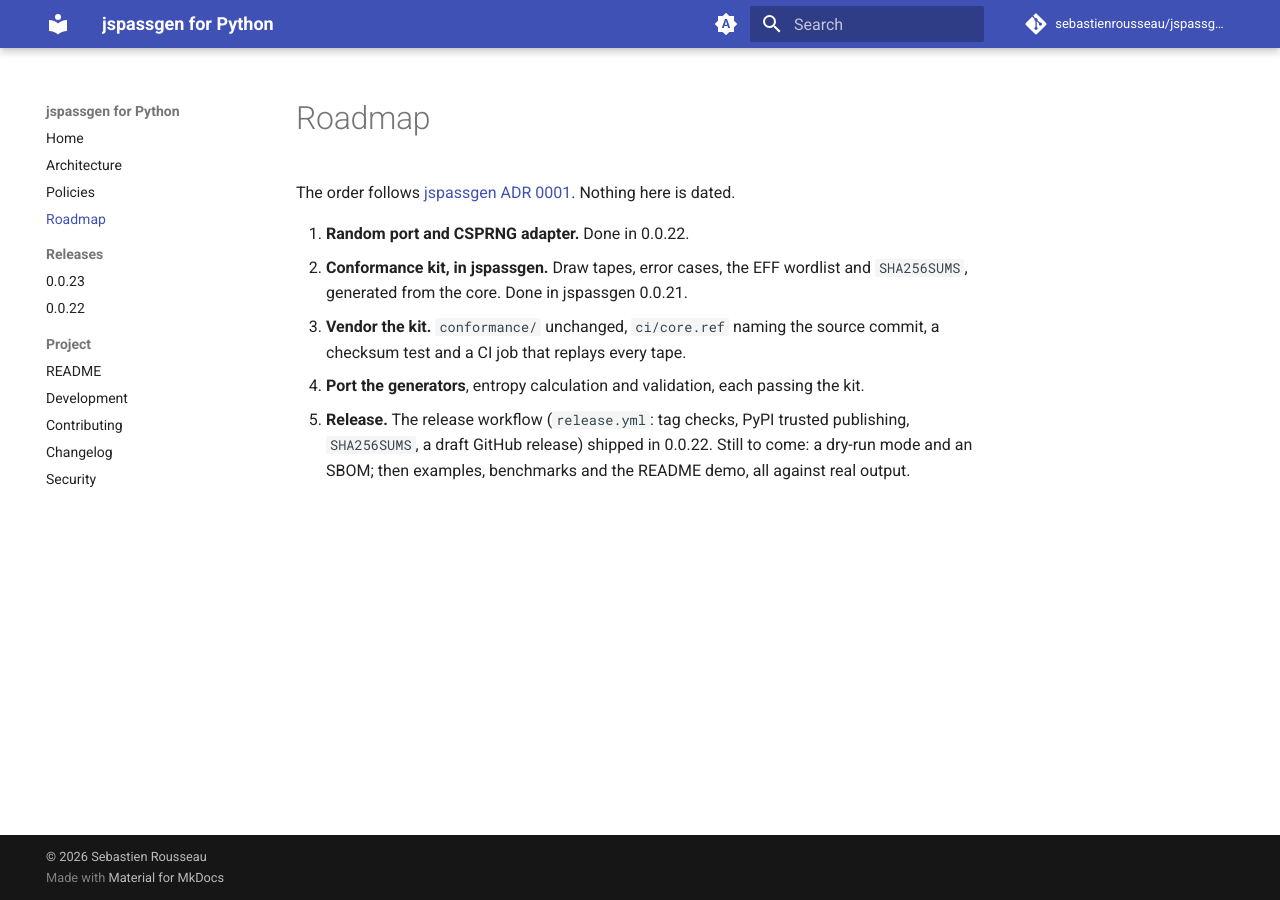
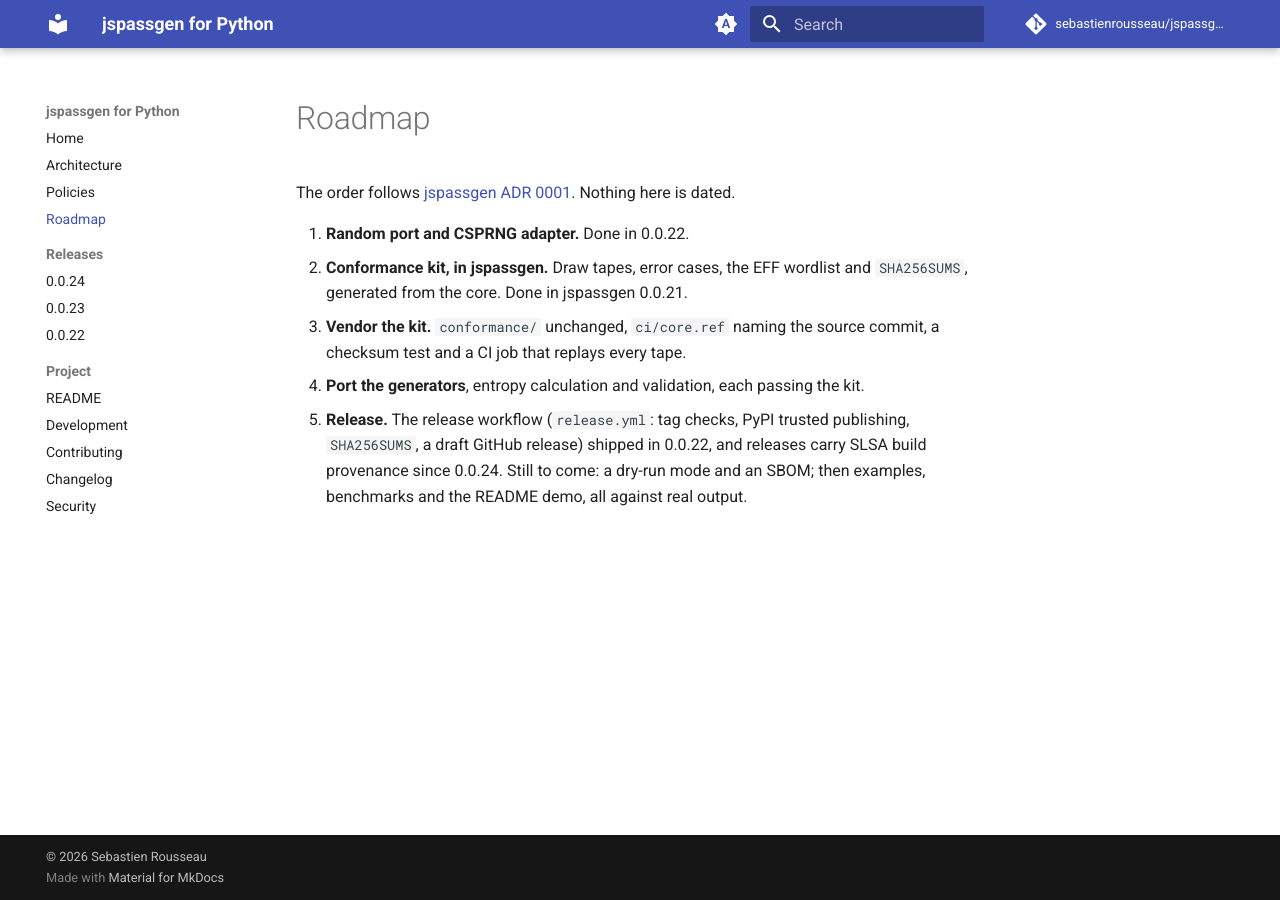
Before and after one commit to sebastienrousseau/jspassgen-sdk-python, an MkDocs documentation site: the page built from docs/ROADMAP.md, in a window 1280 px wide. Built offline with MkDocs 1.6.1 and Material for MkDocs 9.7.7, drawn with Linux system fonts in a browser that asks for light colours; comment, search, counter and statistics services are not loaded.

Commit message:
chore: release 0.0.24
Moves the package to 0.0.24, the jspassgen suite's third lockstep
version, and dates it for release on 2026-11-21.

pyproject.toml says 0.0.24, and every restatement
scripts/verify-release-versions checks follows: uv.lock (regenerated
by `uv lock`, which changed only the root package's version),
CITATION.cff with date-released 2026-11-21, and the bug report form.
The SECURITY.md and SUPPORT.md tables name 0.0.24 as the latest,
supported release and 0.0.23 as no longer supported, as their policy
says for an older 0.0.x. CHANGELOG.md dates `## [0.0.24] - 2026-11-21`
and opens with the same intro line 0.0.23 had. The README install line
and docs/index.md install 0.0.24, and the README's suite line says
every member ships at 0.0.24, the suite's third lockstep release.

docs/releases/0.0.24.md holds the release highlights, which
scripts/verify-release-versions requires once the changelog dates a
version, and the manual's nav lists it. The roadmap's release item
records the SLSA build provenance this version adds. The library
itself is unchanged.

Assisted-by: Claude Code:claude-opus-5-5 ruff mypy pip-audit codespell markdownlint-cli2 reuse
Co-Authored-By: Claude Opus 5.5 <noreply@anthropic.com>
Signed-off-by: Sebastien Rousseau <sebastienrousseau@users.noreply.github.com>

```diff
--- a/docs/ROADMAP.md
+++ b/docs/ROADMAP.md
@@ -16,5 +16,6 @@ Nothing here is dated.
    passing the kit.
 5. **Release.** The release workflow (`release.yml`: tag checks, PyPI
    trusted publishing, `SHA256SUMS`, a draft GitHub release) shipped in
-   0.0.22. Still to come: a dry-run mode and an SBOM; then examples,
+   0.0.22, and releases carry SLSA build provenance since 0.0.24.
+   Still to come: a dry-run mode and an SBOM; then examples,
    benchmarks and the README demo, all against real output.
--- a/mkdocs.yml
+++ b/mkdocs.yml
@@ -57,6 +57,7 @@ nav:
   - Policies: POLICIES.md
   - Roadmap: ROADMAP.md
   - Releases:
+      - 0.0.24: releases/0.0.24.md
       - 0.0.23: releases/0.0.23.md
       - 0.0.22: releases/0.0.22.md
   - Project:
--- a/pyproject.toml
+++ b/pyproject.toml
@@ -9,7 +9,7 @@ name = "jspassgen"
 # The single source of truth for the version: the package reads it back
 # with importlib.metadata, and scripts/verify-release-versions checks
 # every restatement against this line.
-version = "0.0.23"
+version = "0.0.24"
 description = "Native Python port of the jspassgen password and passphrase core, on the secrets module (in development)."
 readme = "README.md"
 requires-python = ">=3.11"
```
Also changed, not shown: CHANGELOG.md (+4 -1 lines), README.md (+3 -3 lines), SECURITY.md (+3 -2 lines), SUPPORT.md (+3 -2 lines), docs/index.md (+1 -1 lines), docs/releases/0.0.24.md (added, +21 -0 lines), 3 other files.
